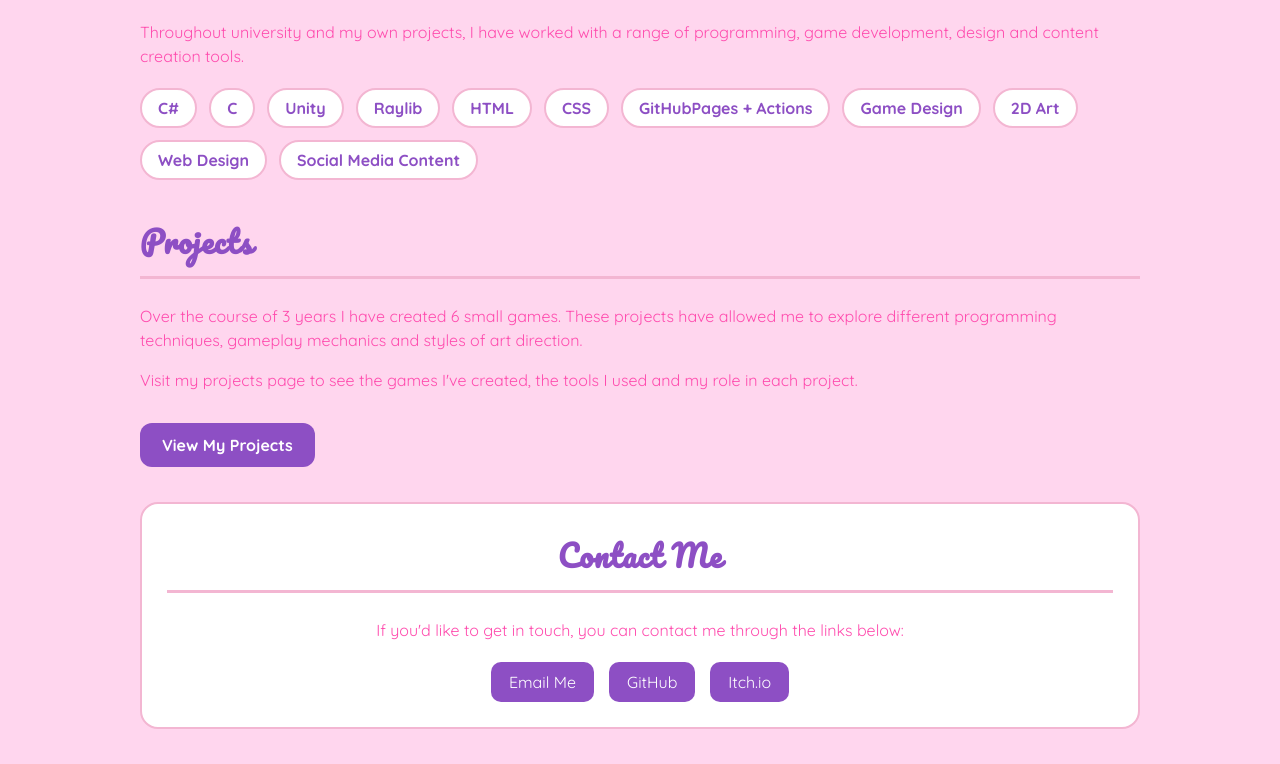
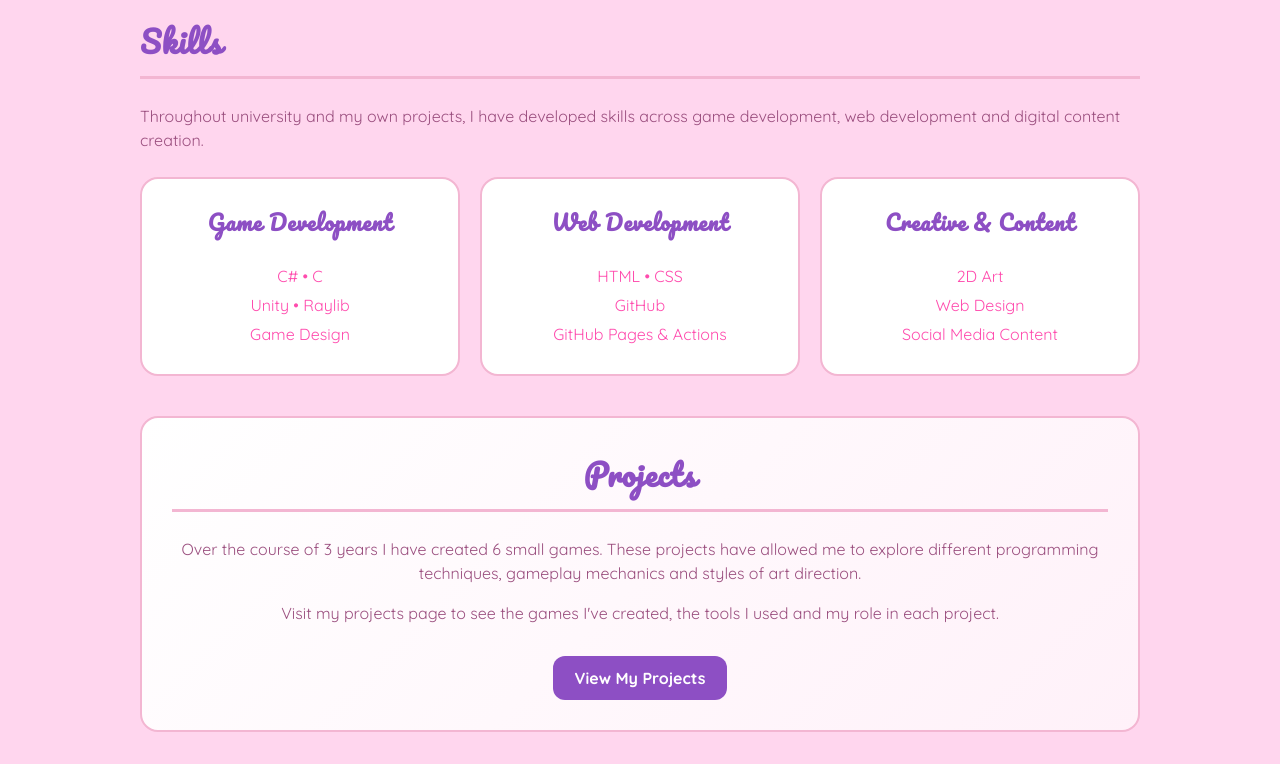
Before and after one commit to kdogz9/PortfolioWebsite, a plain HTML site: page index.html in a window 1280 px wide. Shown: the part 702-1466 px from the top of the page. Drawn offline with Linux system fonts and the light colour scheme.

```diff
--- a/index.html
+++ b/index.html
@@ -35,8 +35,8 @@
 
         <!-- ABOUT -->
 
-        <section>
-            <h2>About Me</h2>
+        <section class="about-section">
+             <h2>About Me</h2>
 
             <p>
                 Welcome to my portfolio website! My name is Keisha and I'm currently
@@ -48,33 +48,54 @@
             </p>
         </section>
 
+             <!-- SKILLS -->
 
-        <!-- SKILLS -->
+       <section class="skills-section">
 
-        <section>
-            <h2>Skills</h2>
+    <h2>Skills</h2>
+
+    <p>
+        Throughout university and my own projects, I have developed skills
+        across game development, web development and digital content creation.
+    </p>
+
+    <div class="skills-grid">
+
+        <div class="skill-card">
+            <h3>Game Development</h3>
 
             <p>
-                Throughout university and my own projects, I have worked with a range
-                of programming, game development, design and content creation tools.
+                C# • C<br>
+                Unity • Raylib<br>
+                Game Design
             </p>
+        </div>
 
-            <div class="skills-list">
 
-                <span>C#</span>
-                <span>C</span>
-                <span>Unity</span>
-                <span>Raylib</span>
-                <span>HTML</span>
-                <span>CSS</span>
-                <span>GitHubPages + Actions</span>
-                <span>Game Design</span>
-                <span>2D Art</span>
-                <span>Web Design</span>
-                <span>Social Media Content</span>
+        <div class="skill-card">
+            <h3>Web Development</h3>
 
-            </div>
-        </section>
+            <p>
+                HTML • CSS<br>
+                GitHub<br>
+                GitHub Pages & Actions
+            </p>
+        </div>
+
+
+        <div class="skill-card">
+            <h3>Creative & Content</h3>
+
+            <p>
+                2D Art<br>
+                Web Design<br>
+                Social Media Content
+            </p>
+        </div>
+
+    </div>
+
+</section>
 
 
         <!-- PROJECTS PREVIEW -->
--- a/style.css
+++ b/style.css
@@ -4,7 +4,7 @@
 
 body {
     background-color: #ffd6ee;
-    color: #ff4cae;
+    color: #9b4f7f;
     font-family: "Quicksand", sans-serif;
     margin: 0;
 }
@@ -18,6 +18,10 @@
     max-width: 1000px;
     margin: 0 auto;
     padding: 30px 20px;
+}
+
+b {
+    color: #ff4cae;
 }
 
 
@@ -66,6 +70,21 @@
     margin-bottom: 8px;
 }
 
+/* ------------------------------
+   ABOUT
+------------------------------ */
+
+.about-section {
+    background-color: white;
+    border: 2px solid #f3b6d2;
+    border-radius: 18px;
+    padding: 25px 30px;
+    margin-top: 20px;
+}
+
+.about-section h2 {
+    margin-top: 0;
+}
 
 /* ------------------------------
    NAVIGATION
@@ -114,27 +133,35 @@
    SKILLS
 ------------------------------ */
 
-.skills-list {
-    display: flex;
-    flex-wrap: wrap;
-
-    gap: 12px;
-
-    margin-top: 20px;
+.skills-section {
+    margin-top: 40px;
 }
 
-.skills-list span {
+.skills-grid {
+    display: grid;
+    grid-template-columns: repeat(3, 1fr);
+    gap: 20px;
+    margin-top: 25px;
+}
+
+.skill-card {
     background-color: white;
+    border: 2px solid #f3b6d2;
+    border-radius: 18px;
+    padding: 25px 20px;
+    text-align: center;
+}
 
+.skill-card h3 {
     color: #8d4fc4;
+    font-size: 21px;
+    margin-top: 0;
+}
 
-    border: 2px solid #f3b6d2;
-
-    border-radius: 20px;
-
-    padding: 8px 16px;
-
-    font-weight: 700;
+.skill-card p {
+    color: #ff4cae;
+    line-height: 1.8;
+    margin-bottom: 0;
 }
 
 
@@ -169,7 +196,24 @@
 ------------------------------ */
 
 .projects-preview {
-    margin-top: 35px;
+    background: linear-gradient(
+        135deg,
+        #ffffff,
+        #fff1f9
+    );
+
+    border: 2px solid #f3b6d2;
+    border-radius: 18px;
+
+    padding: 30px;
+
+    margin-top: 40px;
+
+    text-align: center;
+}
+
+.projects-preview h2 {
+    margin-top: 0;
 }
 
 
@@ -374,7 +418,8 @@
         align-items: center;
     }
 
-    .skills-list {
-        justify-content: center;
+    .skills-grid {
+        grid-template-columns: 1fr;
     }
 }
+}
```
Also changed, not shown: projects.html (renamed from project1.html).
